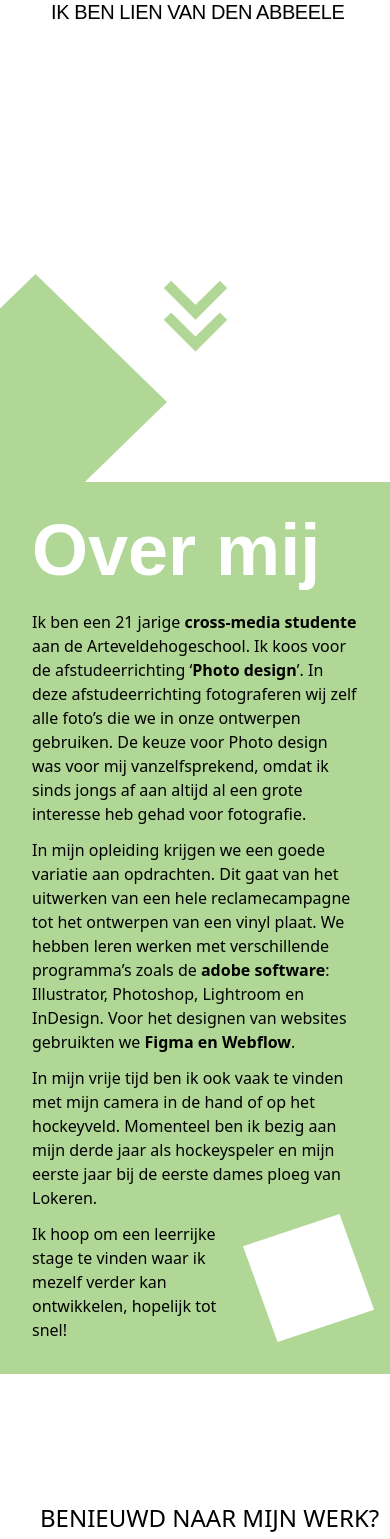
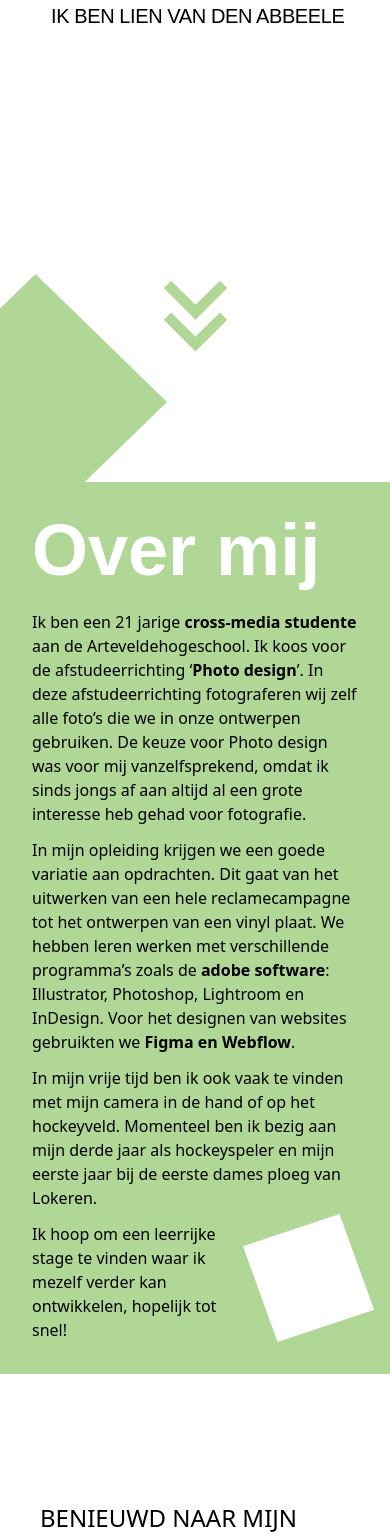
Before and after one commit to Vandammecasper/portfolio-lien, a React (Vite) app in the folder portfolioLien/: page / in a window 390 px wide. Shown: the part 458-1997 px from the top of the page. Built offline with nearby package versions, Linux system fonts and the light colour scheme.

Commit message:
fixed homepage issues

```diff
--- a/portfolioLien/src/components/pages/Home/Home.tsx
+++ b/portfolioLien/src/components/pages/Home/Home.tsx
@@ -15,13 +15,13 @@ const Home = () => {
       <div className="w-screen h-screen -mt-20 grid justify-items-center text-left">
         <div className="leading-tight place-self-center w-4/5 sm:w-2/3 ml-6 sm:ml-28 lg:ml-64">
           <h1 className="text-primary text-start text-8xl md:text-9xl lg:text-10xl xl:text-11xl 2xl:text-12xl font-ivyMode font-bold -ml-2 sm:-ml-3">Hallo,</h1>
-          <TypingAnimation className="text-xl sm:text-2xl md:text-3xl lg:text-4xl xl:text-5xl 2xl:text-6xl font-ivyMode font-thin text-start" text="IK BEN LIEN VAN DEN ABBEELE"/>
+          <TypingAnimation className="text-xl sm:text-2xl md:text-3xl lg:text-4xl xl:text-5xl 2xl:text-6xl font-ivyMode font-thin text-start mt-2" text="IK BEN LIEN VAN DEN ABBEELE"/>
         </div>
-        <img src="/double_arrow.svg" alt="" className="absolute bottom-4 animate-bounce place-self-center" />
+        <img src="/double_arrow.svg" alt="" className="absolute bottom-4 animate-bounce ml-1/2 mr-1/2" />
       </div>
       <img src="/portfolio_icon_green.svg" alt="" className="absolute h-64 sm:h-80 lg:h-96 -ml-24 sm:-ml-32 -mt-28 sm:-mt-44 lg:-mt-52 -z-10" />
       <div className="w-screen bg-primary mt-24 overflow-hidden md:flex md:p-40 px-8 md:pr-12 lg:pr-20 xl:pr-56 py-8 2xl:py-48">
-        <h1 className="text-white text-7xl sm:text-8xl md:text-9xl lg:text-10xl 2xl:text-11xl font-ivyMode font-bold md:-rotate-90 text-nowrap z-10 md:-ml-24 lg:-ml-40 xl:-ml-64 2xl:-ml-60">Over mij</h1>
+        <h1 className="text-white text-7xl sm:text-8xl md:text-9xl lg:text-10xl 2xl:text-11xl font-ivyMode font-black sm:font-bold md:-rotate-90 text-nowrap z-10 md:-ml-24 lg:-ml-40 xl:-ml-64 2xl:-ml-60">Over mij</h1>
         <div className="md:-ml-100 lg:-ml-80 xl:-ml-40 2xl:-ml-72 2xl:self-center">
           <p className="sm:text-lg lg:text-xl 2xl:text-2xl mt-6 lg:-mt-16">Ik ben een 21 jarige <span className="font-bold">cross-media studente</span> aan de Arteveldehogeschool. Ik koos voor de afstudeerrichting ‘<span className="font-bold">Photo design</span>’. In deze afstudeerrichting fotograferen wij zelf alle foto’s die we in onze ontwerpen gebruiken. De keuze voor Photo design was voor mij vanzelfsprekend, omdat ik sinds jongs af aan altijd al een grote interesse heb gehad voor fotografie.</p>
           <p className="sm:text-lg lg:text-xl 2xl:text-2xl mt-3 sm:mt-4 lg:mt-8">In mijn opleiding krijgen we een goede variatie aan opdrachten. Dit gaat van het uitwerken van een hele reclamecampagne tot het ontwerpen van een vinyl plaat. We hebben leren werken met verschillende programma’s zoals de <span className="font-bold">adobe software</span>: Illustrator, Photoshop, Lightroom en InDesign. Voor het designen van websites gebruikten we <span className="font-bold">Figma en Webflow</span>.</p>
@@ -31,7 +31,7 @@ const Home = () => {
       <img src="/portfolio_icon_white2.svg" alt="" className="absolute max-sm:h-48 max-lg:h-56 max-xl:h-72 right-0 -mt-40 md:mt-110 lg:mt-80 xl:mt-32 2xl:mt-64"/>
       </div>
       <div className="mt-32 overflow-hidden">
-        <h2 className="ml-10 lg:ml-24 text-2xl sm:text-4xl  md:text-5xl xl:text-6xl">BENIEUWD NAAR MIJN WERK?</h2>
+        <h2 className="ml-10 lg:ml-24 text-2xl sm:text-4xl max-sm:pr-10 md:text-5xl xl:text-6xl">BENIEUWD NAAR MIJN WERK?</h2>
         <button onClick={() => {navigate('/design')}} className="flex mt-12 ml-10 items-end">
           <img src="/portfolio_icon_green.svg" alt="" className="h-12 sm:h-16 md:h-20" />
           <h3 className="text-xl sm:text-2xl md:text-3xl font-ivyMode max-sm:-mb-0.5 -ml-4 sm:-ml-6 transition ease-in-out delay-100 duration-300 hover:-translate-y-3 hover:sm:-translate-y-4 hover:scale-110 hover:-translate-x-3 hover:sm:-translate-x-4">DESIGN</h3>
```
